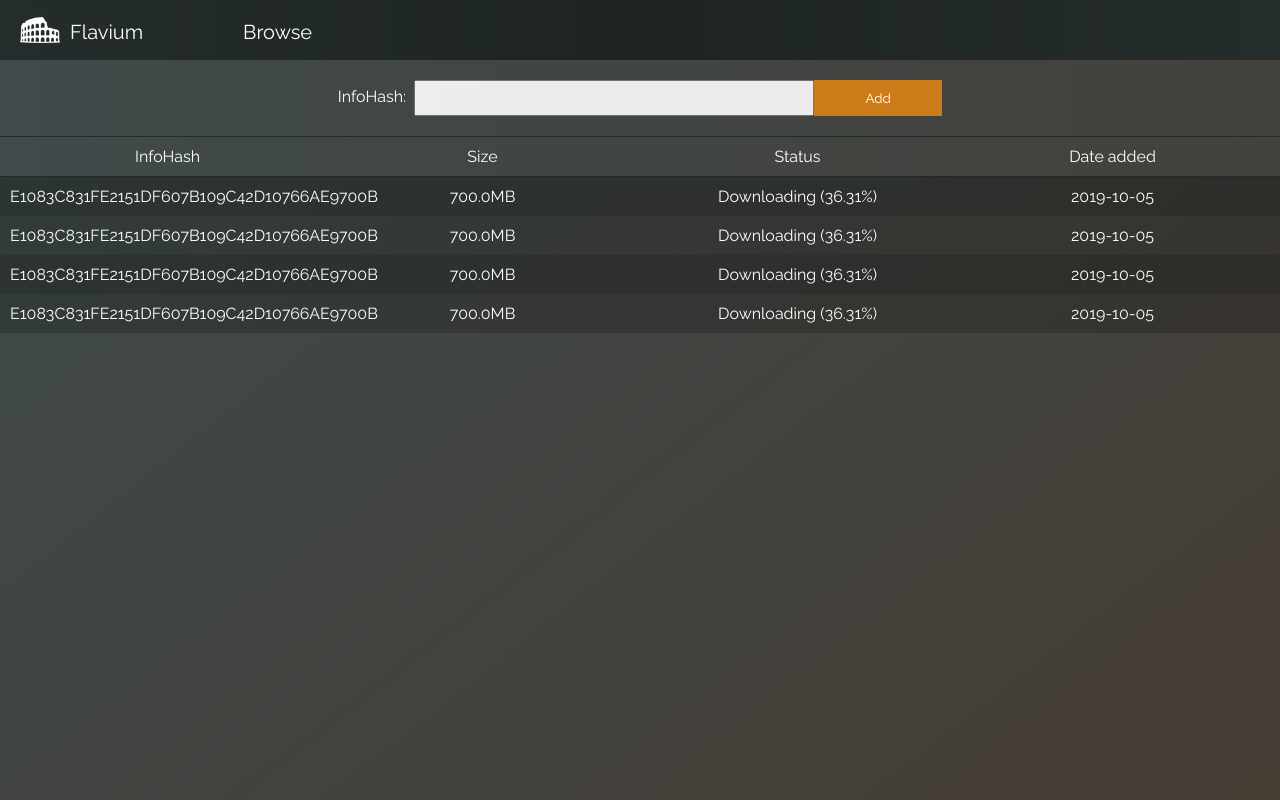
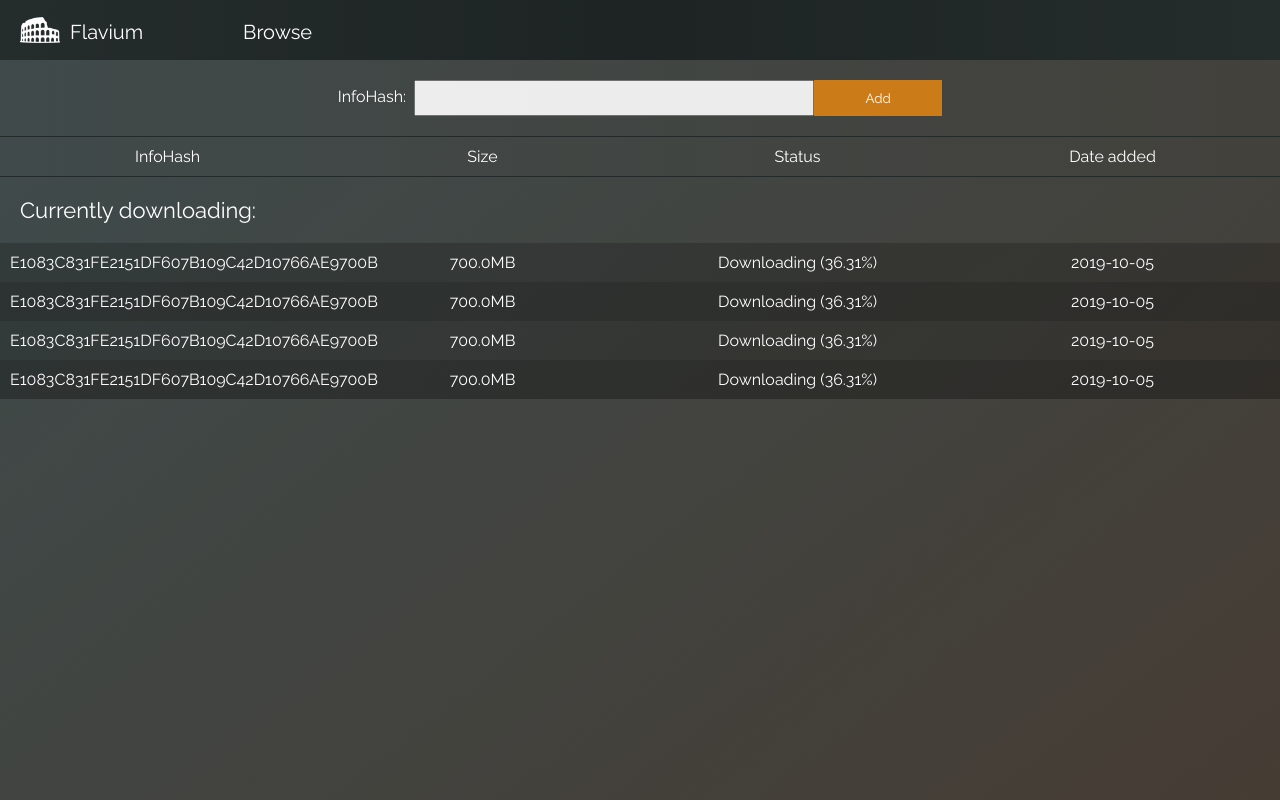
Before and after one commit to dhackz/flavium, a React (Create React App) app in the folder flavium-dashboard/: page / in a window 1280 px wide. Shown: the top 800 px of the page. Built offline with nearby package versions, Linux system fonts and the light colour scheme.

Commit message:
adds currently downloading text and sets global color to white

```diff
--- a/flavium-dashboard/package.json
+++ b/flavium-dashboard/package.json
@@ -3,9 +3,10 @@
   "version": "0.1.0",
   "private": true,
   "dependencies": {
+    "parse-torrent": "^7.0.1",
     "react": "^16.10.2",
     "react-dom": "^16.10.2",
-    "react-scripts": "3.2.0",
+    "react-scripts": "^3.2.0",
     "styled-components": "^4.4.0"
   },
   "scripts": {
--- a/flavium-dashboard/src/App.js
+++ b/flavium-dashboard/src/App.js
@@ -8,6 +8,7 @@ const GlobalStyles = createGlobalStyle`
   body {
     @import url('https://fonts.googleapis.com/css?family=Raleway');
     font-family: 'Raleway', sans-serif;
+    color: white;
   }
   `;
 function App() {
--- a/flavium-dashboard/src/components/DownloadList/index.js
+++ b/flavium-dashboard/src/components/DownloadList/index.js
@@ -1,5 +1,5 @@
 import React from 'react';
-import { ListStyle } from "./styles"
+import { ListStyle, LargeText } from "./styles"
 import Item from "./Item"
 import ItemColumns from "./ItemColumns"
 
@@ -8,6 +8,7 @@ const DownloadList = () => (
       <ItemColumns />
       <ListStyle>
           {/* TODO: Get current downloads */}
+          <LargeText>Currently downloading:</LargeText>
           <Item infoHash={"E1083C831FE2151DF607B109C42D10766AE9700B"} size={700.0} doneSize={254.2} status={"Downloading"} started={"2019-10-05"}/>
           <Item infoHash={"E1083C831FE2151DF607B109C42D10766AE9700B"} size={700.0} doneSize={254.2} status={"Downloading"} started={"2019-10-05"}/>
           <Item infoHash={"E1083C831FE2151DF607B109C42D10766AE9700B"} size={700.0} doneSize={254.2} status={"Downloading"} started={"2019-10-05"}/>
--- a/flavium-dashboard/src/components/DownloadList/styles.js
+++ b/flavium-dashboard/src/components/DownloadList/styles.js
@@ -4,7 +4,11 @@ export const ListStyle = styled.div`
     background-image: linear-gradient(to bottom right, #3f4a4a, #47392f);
     min-height: 1000px;
 `;
-
+export const LargeText = styled.div`
+    text-align: left;
+    padding: 20px;
+    font-size: 22px;
+`;
 export const ItemStyle = styled.li`
     box-sizing:border-box;
     list-style: none;
```
Also changed, not shown: 1 other file (tests, documents, lock files or other folders).
